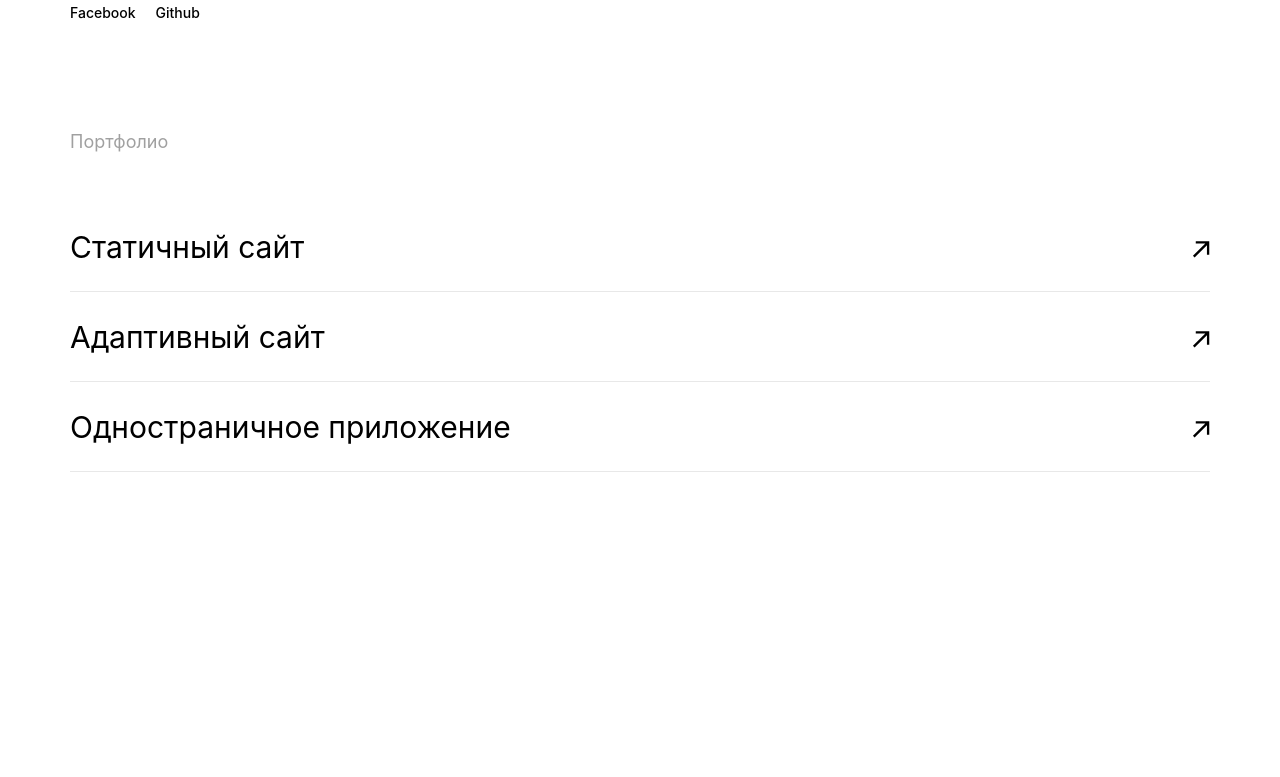
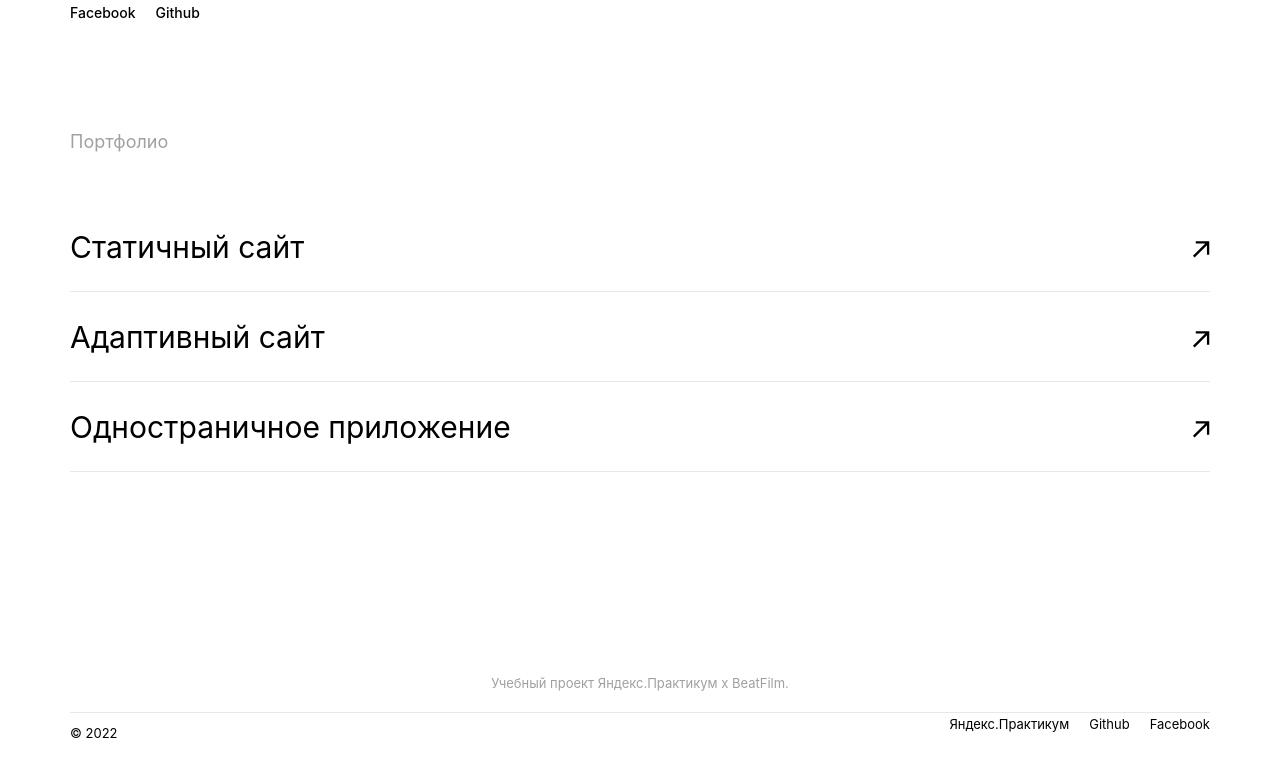
Before and after one commit to Alenfulia/movies-explorer-frontend, a React (Create React App) app: page / in a window 1280 px wide. Shown: the part 2432-3209 px from the top of the page. Before the commit the page ends 3029 px from the top, so only its background shows below. Built offline with nearby package versions, Linux system fonts and the light colour scheme.

Commit message:
Добавление footer

```diff
--- a/src/components/AboutMe/AboutMe.js
+++ b/src/components/AboutMe/AboutMe.js
@@ -18,7 +18,7 @@ const AboutMe = () => {
        </p>
        <ul className='about-me__social-links'>
          <li className='about-me__social-item'>
-           <a className='about-me__social-link' href='https://facebook.com/Alenfulia'>Facebook</a>
+           <a className='about-me__social-link' href='https://facebook.com/'>Facebook</a>
           </li>
          <li className='about-me__social-item'>
            <a className='about-me__social-link' href='https://github.com/Alenfulia'>Github</a>
--- a/src/components/App/App.js
+++ b/src/components/App/App.js
@@ -5,6 +5,7 @@ import AboutProject from '../AboutProject/AboutProject';
 import Techs from '../Techs/Techs';
 import AboutMe from '../AboutMe/AboutMe';
 import Portfolio from '../Portfolio/Portfolio'
+import Footer from '../Footer/Footer';
 import './App.css';
 
 function App() {
@@ -16,6 +17,7 @@ function App() {
     <Techs />
     <AboutMe />
     <Portfolio />
+    <Footer />
     </>
   );
 }
--- a/src/components/Footer/Footer.js
+++ b/src/components/Footer/Footer.js
@@ -0,0 +1,25 @@
+import React from 'react';
+import './Footer.css';
+
+const Footer = () => {
+  return (
+    <footer className='footer'>
+      <p className='footer__text'>Учебный проект Яндекс.Практикум х BeatFilm.</p>
+      <div className='footer__container'>
+        <p className='footer__copyright'>&copy; 2022</p>
+        <ul className='footer__links'>
+          <li className='footer__link-item'>
+            <a className='footer__link' href='https://practicum.yandex.ru/'>Яндекс.Практикум</a>
+          </li>
+          <li className='footer__link-item'>
+            <a className='footer__link' href='https://github.com/Alenfulia'>Github</a>
+          </li>
+          <li className='footer__link-item'>
+            <a className='footer__link' href='https://facebook.com'>Facebook</a>
+          </li>
+        </ul>
+      </div>
+    </footer>
+  )
+}
+export default Footer;
--- a/src/components/Header/Header.js
+++ b/src/components/Header/Header.js
@@ -5,7 +5,7 @@ import './Header.css';
 
 const Header = () => {
   return (
-    <header className="header">
+    <header className='header'>
         <Logo />
         <Navigation />
     </header>
```
